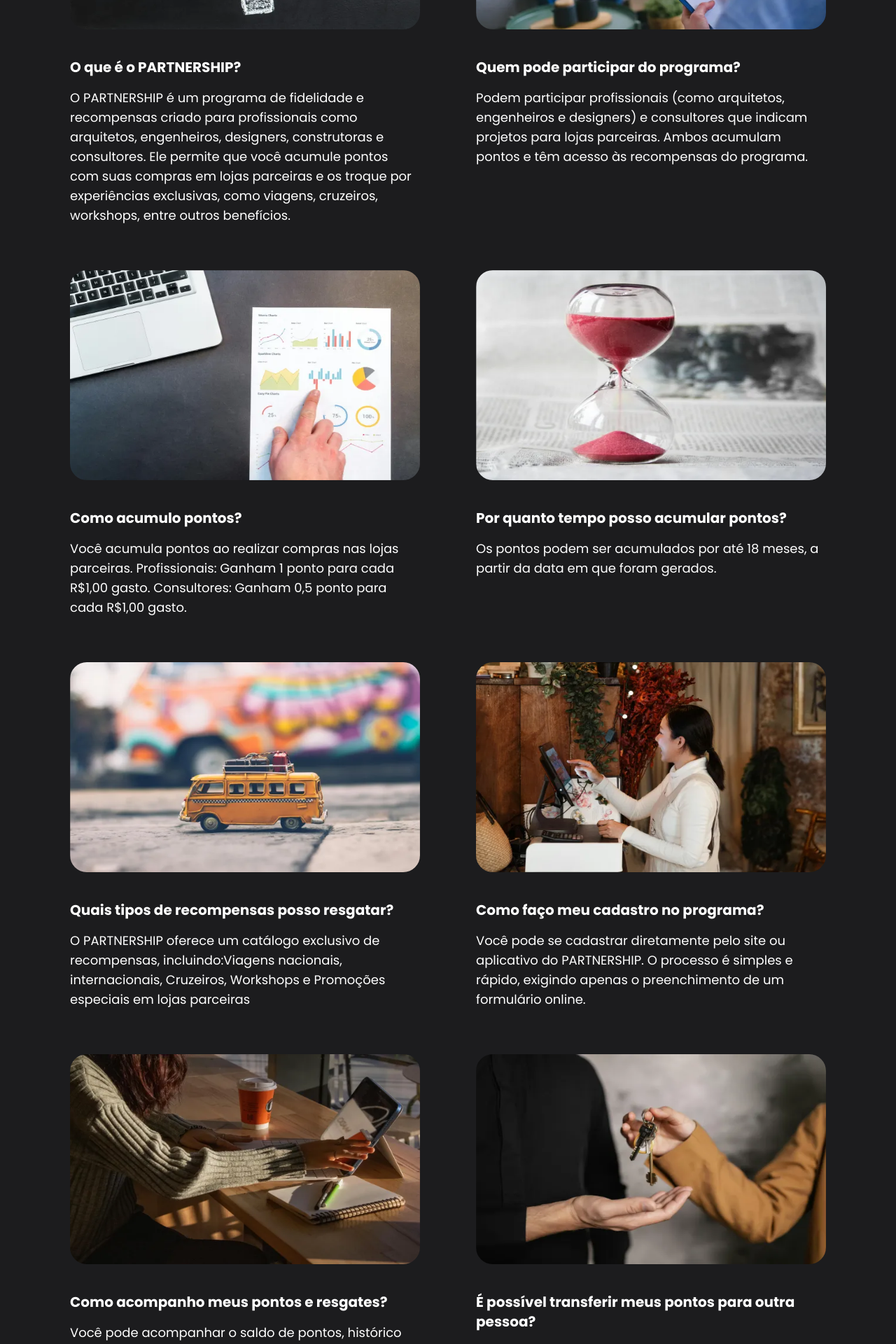
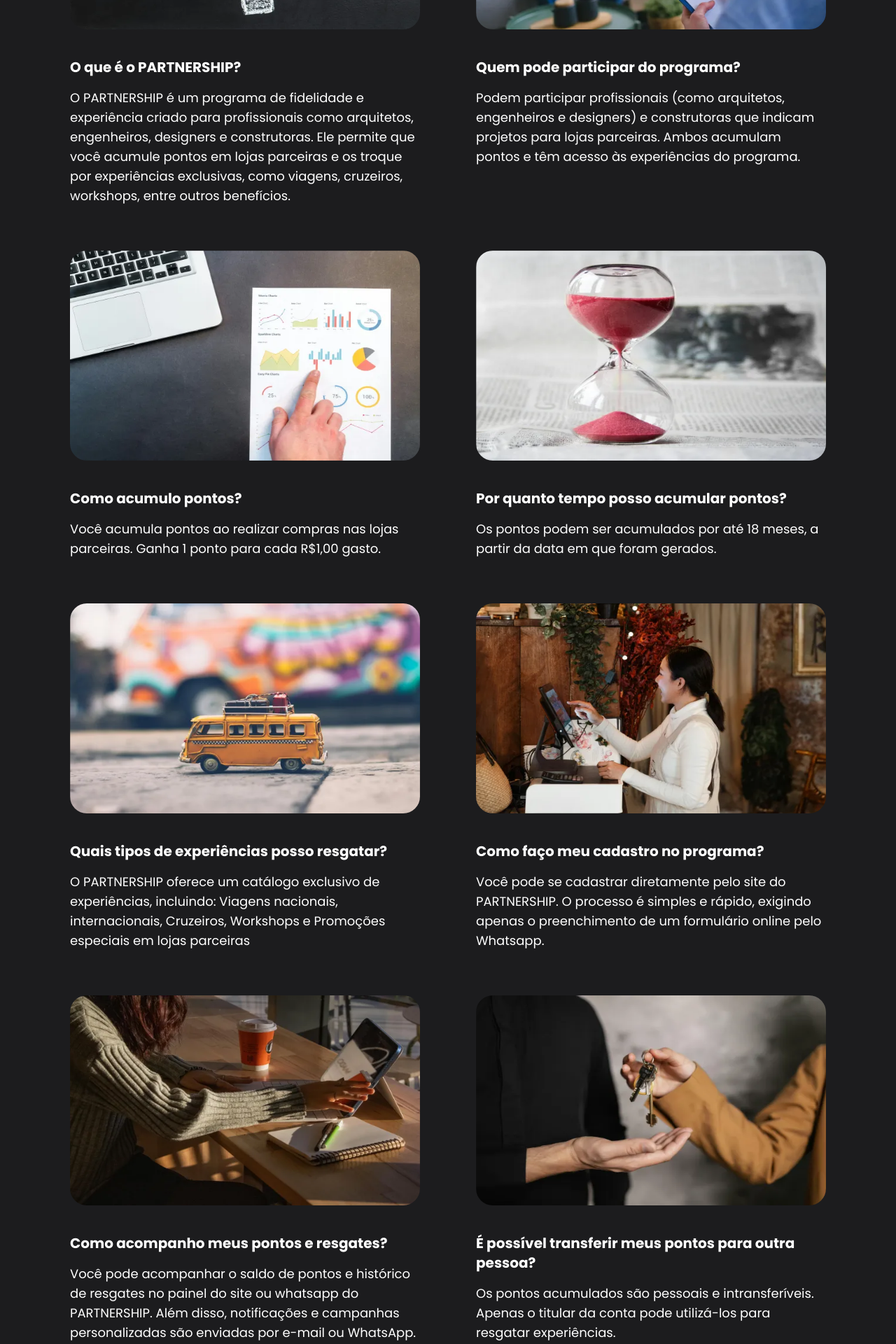
Before and after one commit to petersonfernandocouto/Plugowtech, a Next.js app: page /FAQ in a window 1280 px wide. Shown: the part 600-2520 px from the top of the page at 70% size. Built offline with nearby package versions, Linux system fonts and the light colour scheme.

Commit message:
Text Correction

```diff
--- a/ComponenteAcelera/Partnership.tsx
+++ b/ComponenteAcelera/Partnership.tsx
@@ -1,5 +1,5 @@
 import React, { useState } from 'react';
-import PartBG from '../IMG/MENPARTTWO.png';
+import PartBG from "../IMG/MENPARTTWO.png";
 import Image from 'next/image';
 import MENPart from '../IMG/MENPART.png';
 import { FaChevronRight, FaChevronLeft } from "react-icons/fa";
@@ -42,7 +42,7 @@ const Partnership = () => {
           {showMainContent ? (
             <div className="flex gap-2  2xl:gap-10 lg:ml-10">
               <p className="text-base lg:text-lg px-4 lg:px-0 font-bold mb-20">
-                O <span className="text-[#4A90E2]">Acelera</span> é um programa de promoções dentro do Partnership que permite ao usuário <span className="text-[#4A90E2]">multiplicar</span> o acúmulo de pontos de acordo com as regras específicas de cada <span className="text-[#4A90E2]">promoção</span>. Além disso, ao atingir as metas estabelecidas, é possível obter <span className="text-[#4A90E2]">recompensas incríveis.</span>
+                O <span className="text-[#4A90E2]">Acelera</span> é um programa de promoções dentro do Partnership que permite ao usuário <span className="text-[#4A90E2]">multiplicar</span> o acúmulo de pontos de acordo com as regras específicas de cada <span className="text-[#4A90E2]">promoção</span>. Além disso, ao atingir as metas estabelecidas, é possível obter <span className="text-[#4A90E2]">experiências incríveis.</span>
               </p>
               <button
                 className="mb-20 text-[25px] lg:hover:text-gray-500"
--- a/ComponenteAcelera/PremiosAcelera.tsx
+++ b/ComponenteAcelera/PremiosAcelera.tsx
@@ -27,7 +27,7 @@ const PremiosAcelera = () => {
       className="flex flex-col items-center overflow-hidden"
     >
       <h1 className="text-[30px] text-center lg:text-[45px] 2xl:text-[60px] font-semibold font-[Quantico] mb-[80px]">
-        Descubra os prêmios incríveis do <span className="text-[#4A90E2]">Acelera</span>
+        Descubra as experiências incríveis do <span className="text-[#4A90E2]">Acelera</span>
       </h1>
 
       {/* Contêiner do carrossel */}
--- a/ComponenteAcelera/Recompensas.tsx
+++ b/ComponenteAcelera/Recompensas.tsx
@@ -25,15 +25,15 @@ const Recompensas = () => {
 
                       <div className="flex flex-col items-center">
                       <h1 className="text-3xl text-center px-1 font-semibold lg:text-[54px] 2xl:text-[58px] lg:w-[620px] lg:leading-none font-['Quantico']">
-                        Entre para o clube de
+                        Entre para o Partnership
                         <span className="text-[#4A90E2] text-3xl text-center font-semibold lg:text-[54px] lg:w-[620px]  font-['Quantico'] pl-[10px]">
-                        recompensas!
+                        Connect!
                       </span>
                       </h1>
 
                       <p className="text-base lg:text-lg 2xl:text-xl px-4 lg:px-0 text-center lg:w-[448px] lg:text-start pt-10 pb-10">
                         Cadastre-se agora e comece a acumular pontos
-                        para trocar por prêmios incríveis!
+                        para trocar por experiências incríveis!
                       </p>
                       <button className="bg-[#4A90E2] lg:hover:bg-[#1456a3] w-[70%] h-[50px] 2xl:w-[90%] 2xl:h-[60px] 2xl:text-2xl rounded-[10px] justify-center items-center font-semibold lg:hover:-translate-y-2 transition-transform duration-700 lg:hover:shadow-[0px_8px_10px_-2px_rgba(74,144,226,0.4)] flex">
                         Cadastre-se agora!
--- a/Componentes/FAQTest.tsx
+++ b/Componentes/FAQTest.tsx
@@ -76,7 +76,7 @@ function FAQTest() {
             <div className="flex flex-col items-start gap-4 px-4 pt-10 lg:px-0">
               <h3 className="text-xl font-bold">O que é o PARTNERSHIP?</h3>
               <p className=" text-lg">
-              O PARTNERSHIP é um programa de fidelidade e recompensas criado para profissionais como arquitetos, engenheiros, designers, construtoras e consultores. Ele permite que você acumule pontos com suas compras em lojas parceiras e os troque por experiências exclusivas, como viagens, cruzeiros, workshops, entre outros benefícios.
+              O PARTNERSHIP é um programa de fidelidade e experiência criado para profissionais como arquitetos, engenheiros, designers e construtoras. Ele permite que você acumule pontos em lojas parceiras e os troque por experiências exclusivas, como viagens, cruzeiros, workshops, entre outros benefícios.
               </p>
             </div>
           </div>
@@ -101,7 +101,7 @@ function FAQTest() {
             <div className="flex flex-col gap-4 px-4 pt-10 lg:px-0">
               <h3 className="text-xl font-bold">Quem pode participar do programa?</h3>
               <p className=" text-lg">
-              Podem participar profissionais (como arquitetos, engenheiros e designers) e consultores que indicam projetos para lojas parceiras. Ambos acumulam pontos e têm acesso às recompensas do programa.
+              Podem participar profissionais (como arquitetos, engenheiros e designers) e construtoras que indicam projetos para lojas parceiras. Ambos acumulam pontos e têm acesso às experiências do programa.
               </p>
             </div>
           </div>
@@ -128,7 +128,7 @@ function FAQTest() {
             <div className="flex flex-col items-start gap-4 px-4 pt-10 lg:px-0">
               <h3 className="text-xl font-bold">Como acumulo pontos?</h3>
               <p className="text-lg">
-              Você acumula pontos ao realizar compras nas lojas parceiras. Profissionais: Ganham 1 ponto para cada R$1,00 gasto. Consultores: Ganham 0,5 ponto para cada R$1,00 gasto.
+              Você acumula pontos ao realizar compras nas lojas parceiras. Ganha 1 ponto para cada R$1,00 gasto.
               </p>
             </div>
           </div>
@@ -180,9 +180,9 @@ function FAQTest() {
               alt="hero-img"
             />
             <div className="flex flex-col items-start gap-4 px-4 pt-10 lg:px-0">
-              <h3 className="text-xl font-bold">Quais tipos de recompensas posso resgatar?</h3>
+              <h3 className="text-xl font-bold">Quais tipos de experiências posso resgatar?</h3>
               <p className="text-lg">
-              O PARTNERSHIP oferece um catálogo exclusivo de recompensas, incluindo:Viagens nacionais, internacionais, Cruzeiros, Workshops e Promoções especiais em lojas parceiras
+              O PARTNERSHIP oferece um catálogo exclusivo de experiências, incluindo: Viagens nacionais, internacionais, Cruzeiros, Workshops e Promoções especiais em lojas parceiras
               </p>
             </div>
           </div>
@@ -207,7 +207,7 @@ function FAQTest() {
             <div className="flex flex-col gap-4 px-4 pt-10 lg:px-0">
               <h3 className="text-xl font-bold">Como faço meu cadastro no programa?</h3>
               <p className=" text-lg">
-              Você pode se cadastrar diretamente pelo site ou aplicativo do PARTNERSHIP. O processo é simples e rápido, exigindo apenas o preenchimento de um formulário online.
+              Você pode se cadastrar diretamente pelo site do PARTNERSHIP. O processo é simples e rápido, exigindo apenas o preenchimento de um formulário online pelo Whatsapp.
               </p>
             </div>
 
@@ -237,7 +237,7 @@ function FAQTest() {
             <div className="flex flex-col items-start gap-4 px-4 pt-10 lg:px-0">
               <h3 className="text-xl font-bold">Como acompanho meus pontos e resgates?</h3>
               <p className=" text-lg">
-              Você pode acompanhar o saldo de pontos, histórico de resgates e níveis de fidelidade no painel do site ou aplicativo do PARTNERSHIP. Além disso, notificações e campanhas personalizadas são enviadas por e-mail ou WhatsApp.
+              Você pode acompanhar o saldo de pontos e histórico de resgates no painel do site ou whatsapp do PARTNERSHIP. Além disso, notificações e campanhas personalizadas são enviadas por e-mail ou WhatsApp.
               </p>
             </div>
           </div>
@@ -262,7 +262,7 @@ function FAQTest() {
             <div className="flex flex-col gap-4 px-4 pt-10 lg:px-0">
               <h3 className="text-xl font-bold">É possível transferir meus pontos para outra pessoa?</h3>
               <p className=" text-lg">
-                 Os pontos acumulados são pessoais e intransferíveis. Apenas o titular da conta pode utilizá-los para resgatar recompensas.
+                 Os pontos acumulados são pessoais e intransferíveis. Apenas o titular da conta pode utilizá-los para resgatar experiências.
               </p>
             </div>
 
@@ -291,7 +291,7 @@ function FAQTest() {
             <div className="flex flex-col items-start gap-4 px-4 pt-10 lg:px-0">
               <h3 className="text-xl font-bold">É seguro usar o PARTNERSHIP?</h3>
               <p className=" text-lg">
-              Sim! O PARTNERSHIP utiliza tecnologia avançada de criptografia para proteger seus dados e segue rigorosos controles de acesso. Você pode confiar na segurança do sistema para gerenciar seus pontos e recompensas.
+              Sim! O PARTNERSHIP utiliza tecnologia avançada de criptografia para proteger seus dados e segue rigorosos controles de acesso. Você pode confiar na segurança do sistema para gerenciar seus pontos e experiências.
               </p>
             </div>
           </div>
@@ -314,9 +314,9 @@ function FAQTest() {
               alt="hero-img"
             />
             <div className="flex flex-col gap-4 px-4 pt-10 lg:px-0">
-              <h3 className="text-xl font-bold">Como faço para resgatar minhas recompensas?</h3>
+              <h3 className="text-xl font-bold">Como faço para resgatar minhas experiências?</h3>
               <p className="text-lg">
-              Você pode acessar o catálogo de recompensas pelo site, escolher a experiência desejada e confirmar o resgate. O processo é simples e totalmente online.
+              Você pode acessar o catálogo de experiências pelo site, escolher a experiência desejada e confirmar o resgate. O processo é simples e totalmente online.
               </p>
             </div>
 
--- a/Componentes/Invitation.tsx
+++ b/Componentes/Invitation.tsx
@@ -22,15 +22,15 @@ const Invitation = () => {
 
                     <div className="flex flex-col items-center">
                     <h1 className="text-3xl text-center px-1 font-semibold lg:text-[54px] 2xl:text-[58px] lg:w-[620px] lg:leading-none font-['Quantico']">
-                      Entre para o clube de
+                      Entre para o Partnership
                       <span className="text-[#4A90E2] text-3xl text-center font-semibold lg:text-[54px] lg:w-[620px]  font-['Quantico'] pl-[10px]">
-                       recompensas!
+                       Connect!
                     </span>
                     </h1>
 
                     <p className="text-base lg:text-lg 2xl:text-xl px-4 lg:px-0 text-center lg:w-[448px] lg:text-start pt-10 pb-10">
                       Cadastre-se agora e comece a acumular pontos
-                      para trocar por prêmios incríveis!
+                      para trocar por experiências incríveis!
                     </p>
                     <button className="bg-[#4A90E2] lg:hover:bg-[#1456a3] w-[70%] h-[50px] 2xl:w-[90%] 2xl:h-[60px] 2xl:text-2xl rounded-[10px] justify-center items-center font-semibold lg:hover:-translate-y-2 transition-transform duration-700 lg:hover:shadow-[0px_8px_10px_-2px_rgba(74,144,226,0.4)] flex">
                        Cadastre-se agora!
--- a/Componentes/Points.tsx
+++ b/Componentes/Points.tsx
@@ -59,8 +59,8 @@ const Points = () => {
           <div className="border-l-2 2xl:border-l-[7px] border-gray-300 h-[60px] mb-2"></div>
           <p className="font-semibold text-[20px]  2xl:text-[30px]">
             Troque seus
-            <br /> pontos por prêmios
-            <br /> incríveis
+            <br /> pontos por
+            <br /> viagens incríveis
           </p>
           <div className="border-l-2 2xl:border-l-[7px] border-gray-300 h-[60px] mt-2"></div>
           <p className='text-[50px] 2xl:text-[80px] font-[Audiowide] '>4</p>
--- a/Componentes/PointsMobile.tsx
+++ b/Componentes/PointsMobile.tsx
@@ -87,7 +87,7 @@ const PointsMobile = () => {
 
                 <GiCommercialAirplane className='border-[2px] text-[73px] rounded-full p-4 bg-[#4A90E2] relative -top-16' />
 
-                <p className='-mt-5 mb-5 text-[20px] font-semibold'>Troque seus<br /> pontos por prêmios<br /> incríveis</p>
+                <p className='-mt-5 mb-5 text-[20px] font-semibold'>Troque seus<br /> pontos por viagens<br /> incríveis</p>
 
 
             </div>
--- a/Componentes/Premios.tsx
+++ b/Componentes/Premios.tsx
@@ -43,7 +43,7 @@ const Premios = () => {
               automaticamente. Quanto mais você gasta, mais pontos você ganha!
             </p>
             <button className="bg-[#FE8C19] lg:hover:bg-[#c46a10] lg:w-[70%] w-[95%] h-[50px] 2xl:w-[90%] 2xl:h-[60px] 2xl:text-2xl rounded-[10px] justify-center items-center mb-7 2xl:mb-40    font-semibold lg:hover:-translate-y-2 transition-transform duration-700 lg:hover:shadow-[0px_8px_10px_-2px_rgba(196,106,16,0.4)] flex">
-              <FaTrophy className="mr-3" /> Veja os prêmios disponíveis
+              <FaTrophy className="mr-3" /> Veja as experiências disponíveis
             </button>
           </div>
         </div>
```
